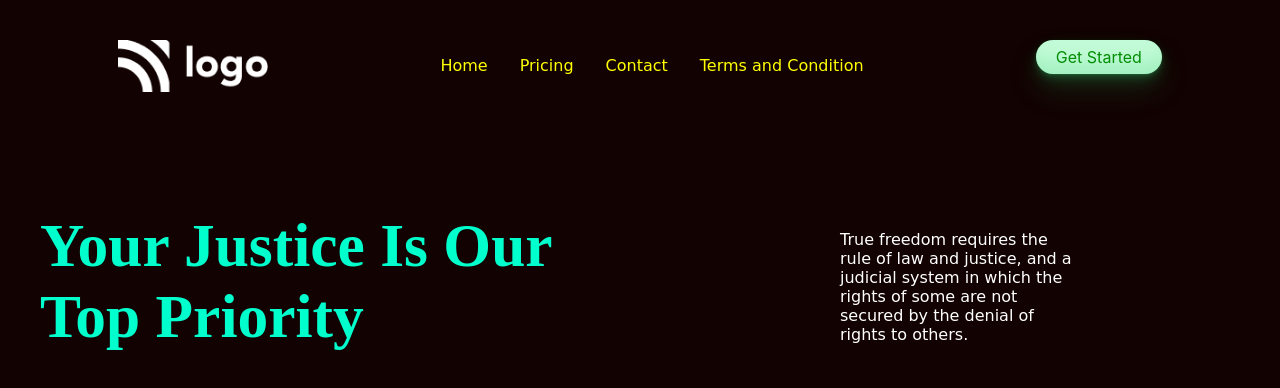
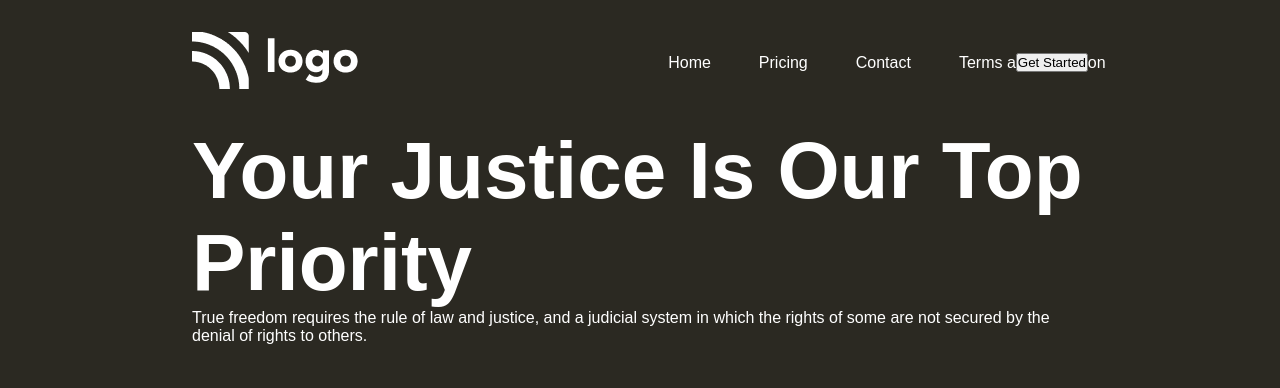
Before and after one commit to jatinfoujdar/ineuron-PJT, a website: page live-class-project-3/index.html in a window 1280 px wide. Drawn offline with Linux system fonts and the light colour scheme; a web font is replaced by a local one.

Commit message:
Update style.css

```diff
--- a/live-class-project-3/style.css
+++ b/live-class-project-3/style.css
@@ -1,111 +1,70 @@
 * {
-    margin: 0;
-    padding: 0;
-    box-sizing: border-box;
-    font-family: "Red Rose", cursive;
-    background-color: rgb(18, 2, 2);
-  }
+  margin: 0;
+  padding: 0;
+  font-family: "Red Rose", Arial, Helvetica, sans-serif;
+}
 
+body {
+  background: #2b2922;
+  color: #fff;
+  padding: 0 12rem;
+}
 
-  /* ------------------------------ */
-  /* ---------- NAVBAR ------------ */
+.container {
+}
 
-  .container{
-     margin-top: 40px;
-     margin-left: 40px;
-     margin-right: 40px;
+.navbar {
+  display: flex;
+  align-items: center;
+  justify-content: space-between;
+  margin: 2rem 0;
+}
 
-  }
-  .navbar{
-    display: flex;
-    flex-direction: row;
-    list-style-type: none;
-    justify-content: space-around;
+.list {
+  display: flex;
+  align-items: center;
+  justify-content: space-between;
+  gap: 3rem;
+  list-style: none;
+  margin-right: -25rem;
+}
 
-  }
-  .navbar img{
-    width: 150px;
-  }
-  .navbar .list{
-   display: flex;
-   flex-direction: row;
-   list-style-type: none;
-   align-items: center;
-   justify-content: center;
-   font-family: 'Segoe UI', Tahoma, Geneva, Verdana, sans-serif;
-  }
-  .list-item{
-    padding:  1rem;
-    color: yellow;
-  }
+.button {
+  border: 2px solid #a08f36;
+  border-radius: 8px;
+  font-size: 18px;
+  padding: 0.6rem 1.6rem;
+  background: transparent;
+  color: #a08f36;
+}
 
-  .button-small{
-    background-color: #c2fbd7;
-    border-radius: 100px;
-    box-shadow: rgba(34, 200, 98, 0.2) 0 -25px 18px -14px inset,rgba(44, 187, 99, .15) 0 1px 2px,rgba(44, 187, 99, .15) 0 2px 4px,rgba(44, 187, 99, .15) 0 4px 8px,rgba(44, 187, 99, .15) 0 8px 16px,rgba(44, 187, 99, .15) 0 16px 32px;
-    color: rgb(3, 142, 3);
-    cursor: pointer;
-    display: inline-block;
-    font-family: CerebriSans-Regular,-apple-system,system-ui,Roboto,sans-serif;
-    padding: 7px 20px;
-    text-align: center;
-    text-decoration: none;
-    transition: all 250ms;
-    border: 0;
-    font-size: 16px;
-    user-select: none;
-    -webkit-user-select: none;
-    touch-action: manipulation;
-  }
-  .hero-heading{
-    text-align: left;
-    font-family:'Times New Roman', Times, serif;
-    position: relative;
-   top: 50px;
-    color: rgb(0, 255, 204);
-    margin-top: 4rem;
+.hero-top {
+  display: flex;
+  align-items: center;
+  justify-content: space-evenly;
+  gap: 3rem;
+  margin: 5rem 0 3rem;
+}
 
-    display: flex;
-    justify-content: left;
-    width: 550px;
+.hero-heading {
+  font-size: 5rem;
+}
 
-  }
-  h1{
-    font-size: clamp(2.5em,4.8vw,5.4em);
-  }
-  .prag{
-    display: flex;
-    justify-content: left;
-    text-align: left;
-    color: white;
-    position: absolute;
-     top: 70px;
-     width: 20%;
-     margin-left: 50rem;
+.hero-description {
+  font-size: 1.3rem;
+  line-height: 1.6;
+  font-weight: 400;
+  color: #cdcdcd;
+  font-family: "Segoe UI", Tahoma, Geneva, Verdana, sans-serif;
+  padding-left: 15rem;
+  width: 62%;
+}
 
-
-  }
-
-  .hero{
-    position: relative;
-  }
-  .button-large{
-    background-color: rgba(193, 13, 13, 0.842);
-    border: none;
-    color: white;
-    padding: 15px 32px;
-    text-align: center;
-    text-decoration: none;
-    display: inline-block;
-    font-size: 16px;
-    position: absolute;
-    top: 70%;
-    left: 43%;
-  }
-
-  .footer img{
-    width: 100%;
-    height: 400px;
-    background-image: url(assets/law.jpg);
-    background-size: 100% 100%;
-  }
+.hero-bottom {
+  width: 99vw;
+  height: 50vh;
+  background: url(../assets/imageee.jpg);
+  background-repeat: no-repeat;
+  background-size: cover;
+  margin: 0 -12rem;
+}
```
